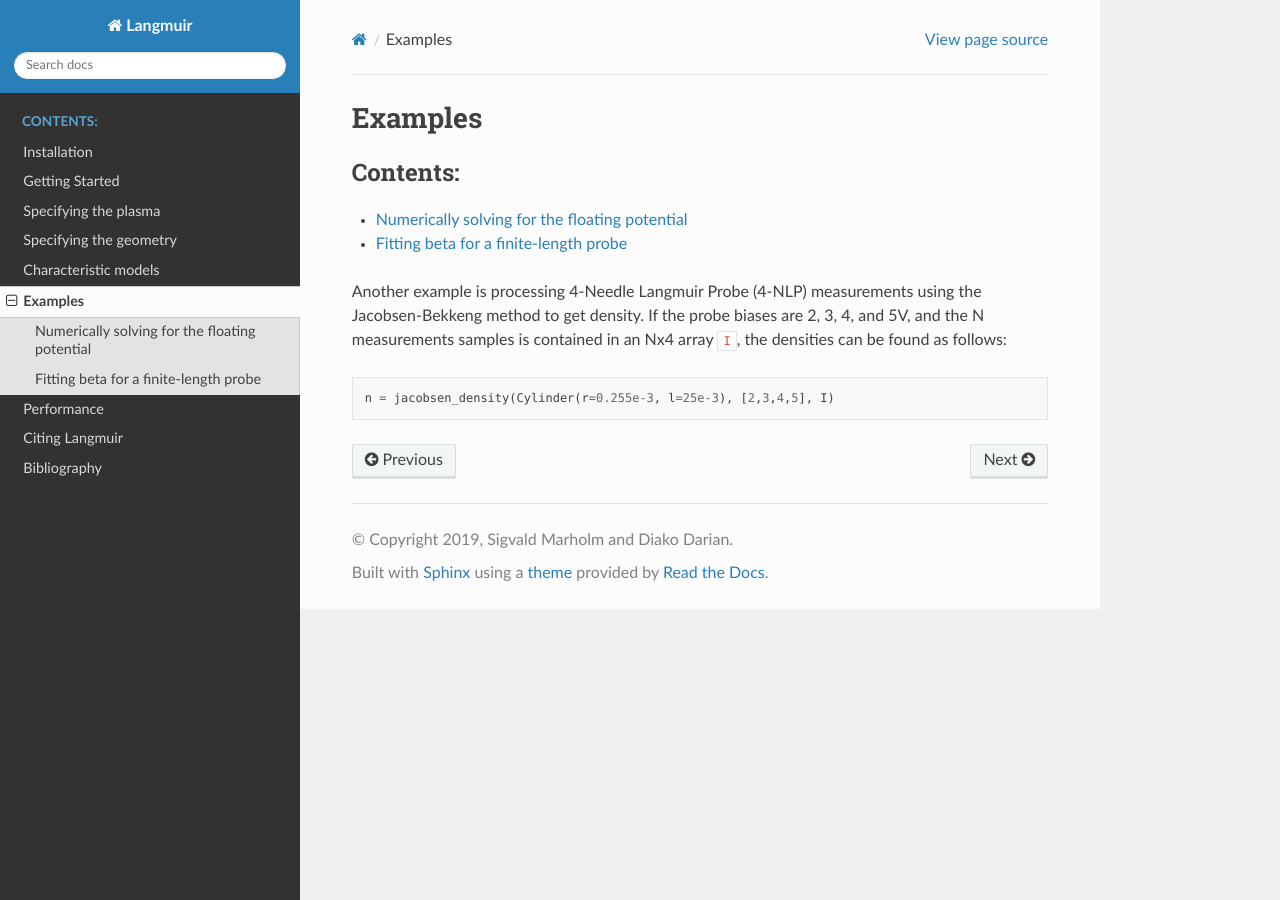
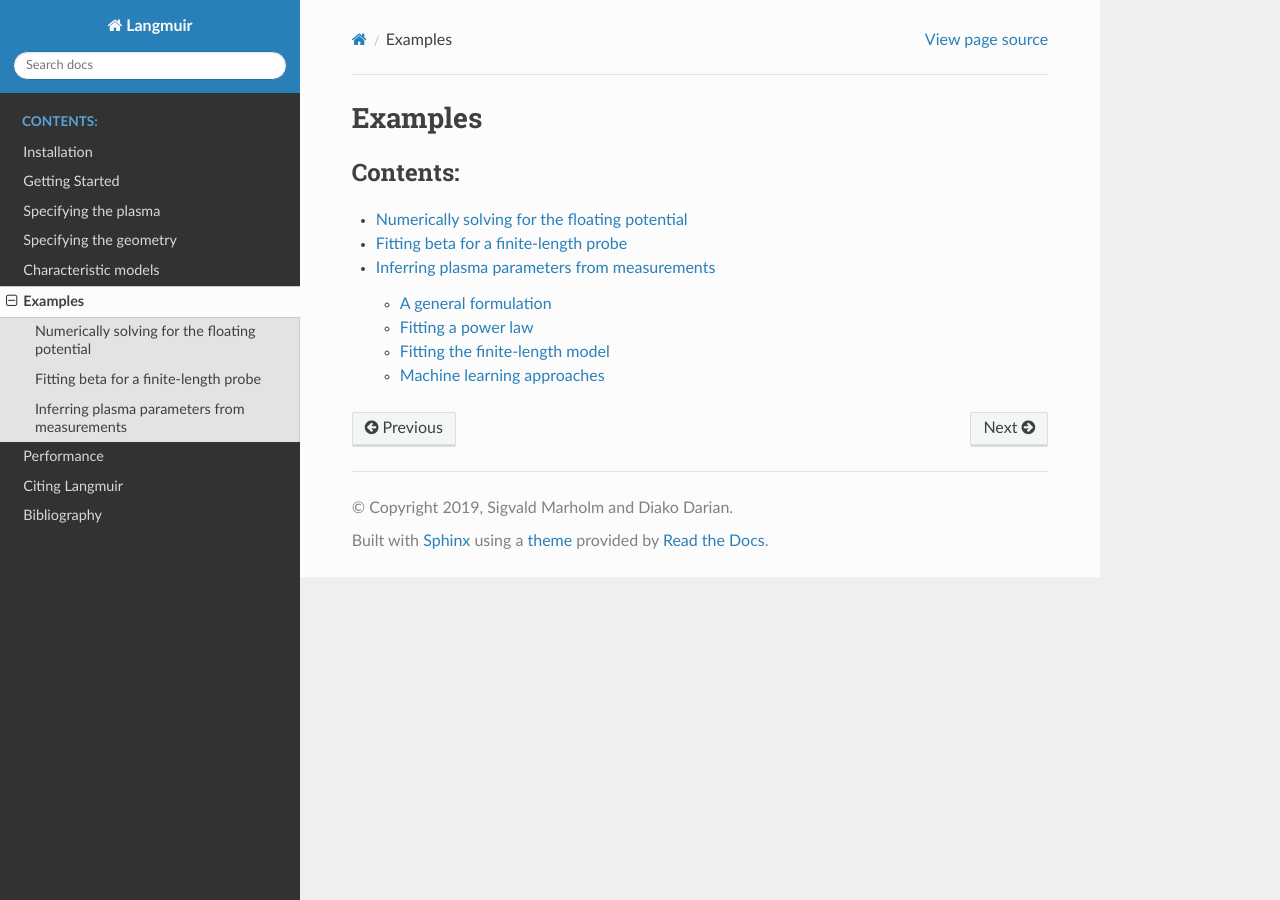
Before and after one commit to langmuirproject/langmuir, a Sphinx documentation site: the page built from docs/source/examples.rst, in a window 1280 px wide. Built offline with Sphinx 7.4.7 and the Read the Docs theme 2.0.0, drawn with Linux system fonts in a browser that asks for light colours; formulas are drawn with MathJax 3; some of the changed lines change nothing that is shown.

Commit message:
Added documentation on inference techniques

```diff
--- a/docs/source/bibliography.rst
+++ b/docs/source/bibliography.rst
@@ -1,7 +1,9 @@
 Bibliography
 ------------
 
-.. [Marholm] Whatever
+.. [Marholm] Finite-length
+
+.. [Marholm2] Thesis
 
 .. [Darian] Whatever
 
@@ -10,3 +12,7 @@
 .. [MottSmith] Whatever
 
 .. [Whipple] Whatever
+
+.. [Bekkeng] Whatever
+
+.. [Bittencourt] Whatever
--- a/docs/source/examples.rst
+++ b/docs/source/examples.rst
@@ -7,10 +7,4 @@
 
    floating_potential
    beta
-
-.. inverse
-.. rbf
-
-Another example is processing 4-Needle Langmuir Probe (4-NLP) measurements using the Jacobsen-Bekkeng method to get density. If the probe biases are 2, 3, 4, and 5V, and the N measurements samples is contained in an Nx4 array ``I``, the densities can be found as follows::
-
-    n = jacobsen_density(Cylinder(r=0.255e-3, l=25e-3), [2,3,4,5], I)
+   inference
--- /dev/null
+++ b/docs/source/inference.rst
@@ -0,0 +1,32 @@
+Inferring plasma parameters from measurements
+---------------------------------------------
+The purpose of Langmuir probes is to measure plasma parameters, such as the electron and ion densities, and the electron temperature. The traditional techniques rely on OML theory, which predicts that the characteristic behaves differently in different regions of the probe voltage. For voltages between the floating potential and the background plasma potential (here taken to be zero), for instance, the ion current can be neglected and the OML theory then predicts a slope :math:`\mathrm{d}(\ln I) /\mathrm{d}V` depending only on the electron temperature, as well as some physical constants. Doing a voltage sweep across this region therefore allows the determination of the electron temperature. Further on, in the electron (ion) saturation region, the ions (electrons) can be neglected, and the analytical expressions of the remaining part allows determination of the electron (ion) density, once the electron temperature is known [Marholm2]_, [Bekkeng]_, [MottSmith]_, [Bittencourt]_.
+
+.. image:: OML_regions.png
+   :width: 400px
+
+Another technique is that of Jacobsen and Bekkeng for the multineedle Langmuir probe (m-NLP) instrument [Jacobsen]_. The m-NLP instrument consists of at least two (typically four) cylindrical Langmuir probes biased at different fixed positive voltages with respect to a spacecraft. The OML theory predicts that the slope :math:`\mathrm{d}I^2/\mathrm{d}V` depends only on the electron density, except for known physical constants. The m-NLP instrument thus allows inferring the electron density without sweeping the voltage, which gives the m-NLP  instrument faster sampling times and thus higher spatial resolution while spaceborn than swept Langmuir probes. A fast implementation of this density inference technique is readily available in Langmuir. Given an :math:`N\times 4` array ``I``, where each row corresponds to the currents measured at some time instant by probes biased at, say, 2, 3, 4, and 5 volts with respect to some common reference voltage, the densities can be inferred as follows::
+
+    n = jacobsen_density(Cylinder(r=0.255e-3, l=25e-3), [2,3,4,5], I)
+
+The main problem with these approaches is that they rely upon specific analytic expressions for the characteristic, which may not hold for non-ideal cases (finite length, finite radius, collisional or non-Maxwellian plasmas). Another problem is in identifying the different regions. In spaceborn Langmuir probes, for instance, the probe voltage is only known with respect to the spacecraft, and not with respect to the background plasma.
+
+A general formulation
+~~~~~~~~~~~~~~~~~~~~~
+In relation to the Langmuir software we take a more general point of view [Marholm2]_. Consider that a set of currents :math:`\{\hat I_p\}_{p=1}^N` have been measured in a plasma. The currents may for instance be the currents corresponding to different voltages of a swept Langmuir probe, or it may be the currents collected by different probes, such as in the m-NLP instrument. For the sake of generality, we allow each measurement to obey a different characteristic function, which we denote :math:`I_p(V_p; \mathbf P)`. :math:`V_p` is the probe voltage at which the current was measured, and :math:`\mathbf P` is a vector of other parameters that the characteristics depend upon, such as electron temperature and density. The probe voltage is often not known with respect to the background plasma, but instead with respect to a common reference voltage :math:`V_0`. For spaceborn instruments this is the spacecraft floating potential. With this, we may write :math:`V_p=V_0+V_{0p}`, and the measurements form the following system of equations:
+
+.. math::
+
+    \hat I_p = I_p (V_0 + V_{0p}; \mathbf P),\quad p=1,...,N
+
+This set of equations may be solved for the unknowns :math:`(V_0,\mathbf P)` by any suitable numerical method (insofar as it is well-posed), and there is a wide range of free software available depending on how this system is to be solved. However, it requires programmatic access to the characteristics :math:`I_p(V_p; \mathbf P)`. Computing the currents for given physical parameters may be considered the *forward problem*, and it is a prerequisite for solving the *inverse problem*, namely inferring physical parameters from measured currents. Langmuir focuses on the forward problem. In the following, however, we give a few examples of attacking the inverse problem.
+
+Fitting a power law
+~~~~~~~~~~~~~~~~~~~
+
+Fitting the finite-length model
+~~~~~~~~~~~~~~~~~~~~~~~~~~~~~~~
+
+Machine learning approaches
+~~~~~~~~~~~~~~~~~~~~~~~~~~~
+In progress
```
Also changed, not shown: docs/source/OML_regions.png (added).
